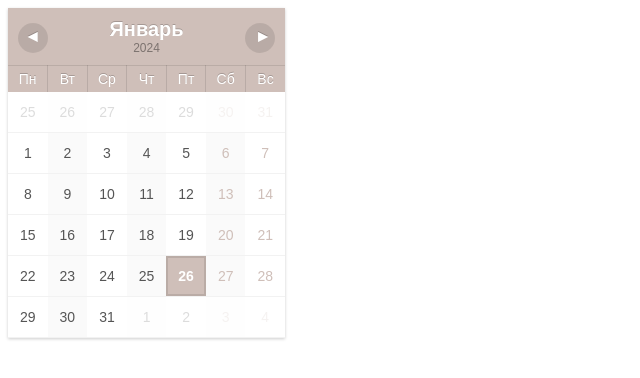
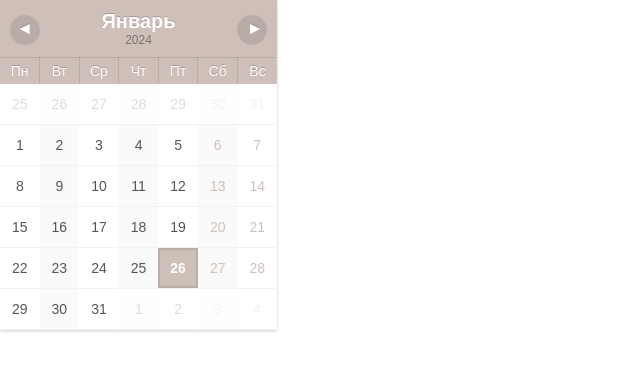
Before and after one commit to slepnevakristina/glowing-calendar, a plain HTML site: page calendar/index.html in a window 1280 px wide. Shown: the whole page, without its empty margins (0-640 px from the left). Drawn offline with Linux system fonts and the light colour scheme.

Commit message:
delete margin

```diff
--- a/calendar/style.css
+++ b/calendar/style.css
@@ -1,6 +1,7 @@
 body {
     font-family: 'Arial', sans-serif;
     background-color: #fff;
+    margin: 0!important;
 }
 
 .wrapper {
```
